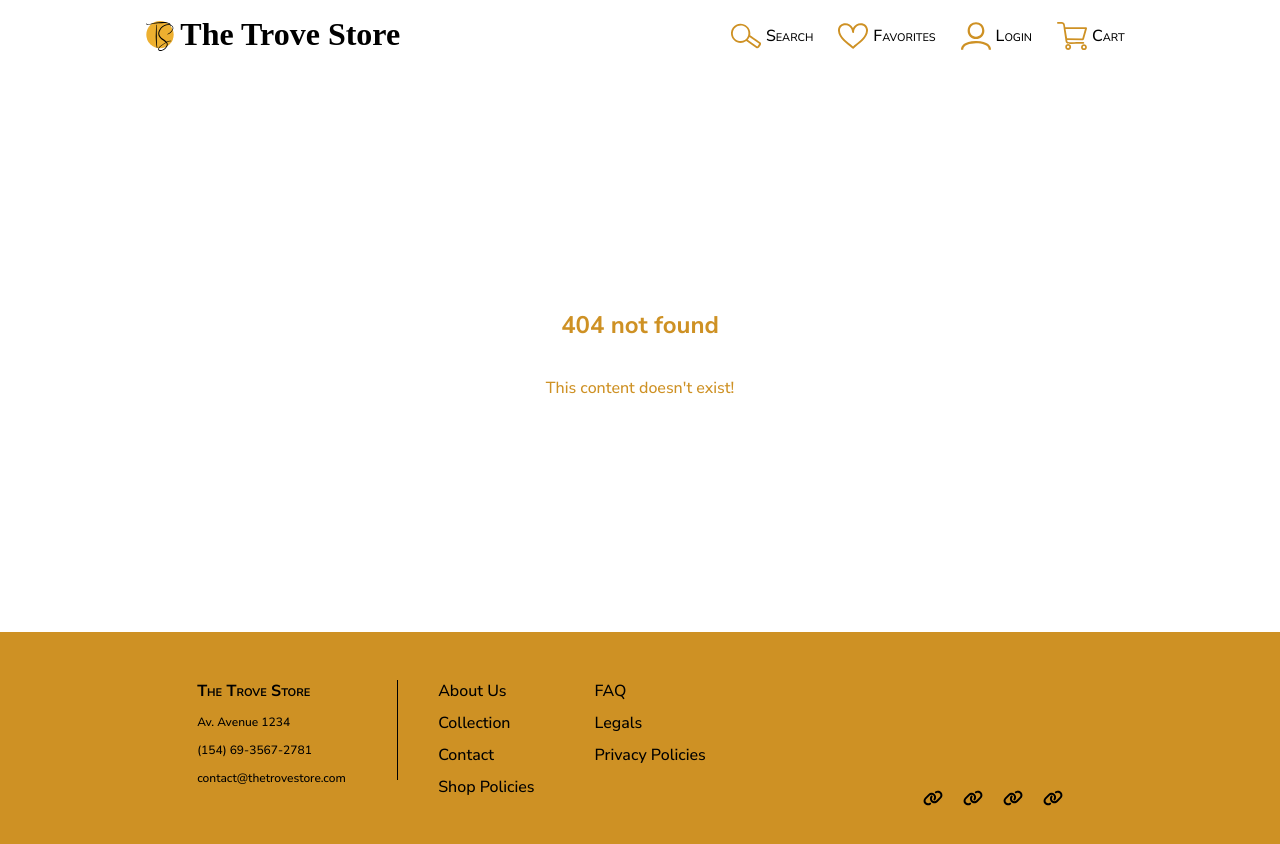
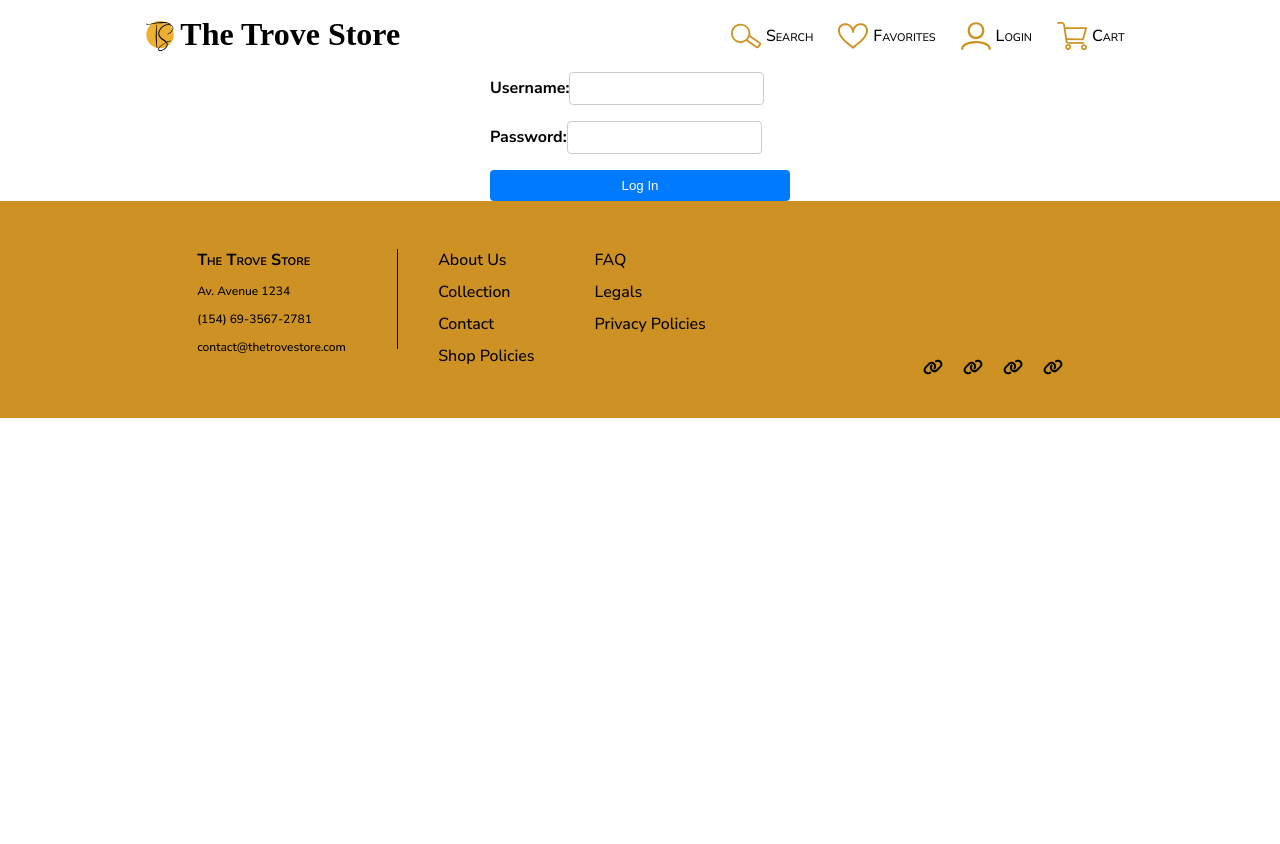
Before and after one commit to PauHiga/the-trove-store-frontend, a React (Create React App) app: page /login in a window 1280 px wide. Shown: the top 844 px of the page. After the commit the page ends 800 px from the top, so only its background shows below. Built offline with nearby package versions, Linux system fonts and the light colour scheme; a web font is replaced by a local one.

Commit message:
connected service for users login

```diff
--- a/package.json
+++ b/package.json
@@ -11,7 +11,7 @@
     "@testing-library/react": "^13.4.0",
     "@testing-library/user-event": "^13.5.0",
     "axios": "^1.4.0",
-    "babel-plugin-macros": "^3.1.0",
+    "bootstrap": "^4.6.0",
     "react": "^18.2.0",
     "react-dom": "^18.2.0",
     "react-router-dom": "^6.12.1",
--- a/src/App.js
+++ b/src/App.js
@@ -3,6 +3,7 @@ import Header from './components/Header/Header';
 import Footer from './components/Footer/Footer';
 import Home from './pages/Home/Home';
 import About from './pages/About/About';
+import Login from './pages/Login/Login';
 import NotFound from './pages/NotFound/NotFound'
 
 function App() {
@@ -12,6 +13,7 @@ function App() {
         <Routes>
           <Route element={<Home/>} path="/"/>
           <Route element={<About/>} path="/about"/>
+          <Route element={<Login/>} path="/login"/>
           <Route element={<NotFound />} path="*" />
         </Routes>
       <Footer/>
--- a/src/components/ProductCard/ProductCard.js
+++ b/src/components/ProductCard/ProductCard.js
@@ -20,7 +20,6 @@ const StyledProductCard = styled.nav`
 `;
 
 const ProductCard = ({product}) => {
-  console.log(product)
   return (
       <StyledProductCard>
         <Link to={`/products/${product.id}/${product.name}`}>
--- /dev/null
+++ b/src/pages/Login/Login.js
@@ -0,0 +1,87 @@
+import React, { useState } from 'react';
+import styled from 'styled-components';
+import loginService from '../../services/loginService';
+
+const LoginForm = styled.form`
+  display: flex;
+  flex-direction: column;
+  max-width: 300px;
+  margin: 0 auto;
+`;
+
+const FormGroup = styled.div`
+  margin-bottom: 1rem;
+`;
+
+const Label = styled.label`
+  font-weight: bold;
+`;
+
+const Input = styled.input`
+  padding: 0.5rem;
+  border: 1px solid #ccc;
+  border-radius: 4px;
+`;
+
+const SubmitButton = styled.button`
+  padding: 0.5rem 1rem;
+  background-color: #007bff;
+  color: #fff;
+  border: none;
+  border-radius: 4px;
+  cursor: pointer;
+`;
+
+const Login = () => {
+  const [username, setUsername] = useState('');
+  const [password, setPassword] = useState('');
+  const [IncorrectCredentials, setIncorrectCredentials] = useState('');
+
+  const handleSubmit = async (e) => {
+    e.preventDefault();
+    try {
+      const user = await loginService.login({ username, password });
+      console.log(user.data);
+      setUsername('');
+      setPassword('');
+      setIncorrectCredentials(`Welcome ${user.data.username}`);
+      setTimeout(() => {
+        setIncorrectCredentials('');
+      }, 3000);
+    } catch (error) {
+      console.log(error);
+      setIncorrectCredentials('Incorrect username or password');
+      setTimeout(() => {
+        setIncorrectCredentials('');
+      }, 3000);
+    }
+  };
+
+
+  return (
+    <LoginForm onSubmit={handleSubmit}>
+      <FormGroup>
+        <Label htmlFor="username">Username:</Label>
+        <Input
+          type="text"
+          id="username"
+          value={username}
+          onChange={(e) => setUsername(e.target.value)}
+        />
+      </FormGroup>
+      <FormGroup>
+        <Label htmlFor="password">Password:</Label>
+        <Input
+          type="password"
+          id="password"
+          value={password}
+          onChange={(e) => setPassword(e.target.value)}
+        />
+      </FormGroup>
+      {IncorrectCredentials}
+      <SubmitButton type="submit">Log In</SubmitButton>
+    </LoginForm>
+  );
+};
+
+export default Login
--- /dev/null
+++ b/src/services/loginService.js
@@ -0,0 +1,13 @@
+import axios from 'axios'
+
+const baseUrl = 'http://localhost:3001/api/login'
+
+const login = async (credentials) => {
+  console.log("login");
+  const userLogged = await axios.post(baseUrl, credentials)
+  return userLogged
+}
+
+const exports = { login }
+
+export default exports
```
Also changed, not shown: 1 other file (tests, documents, lock files or other folders).
